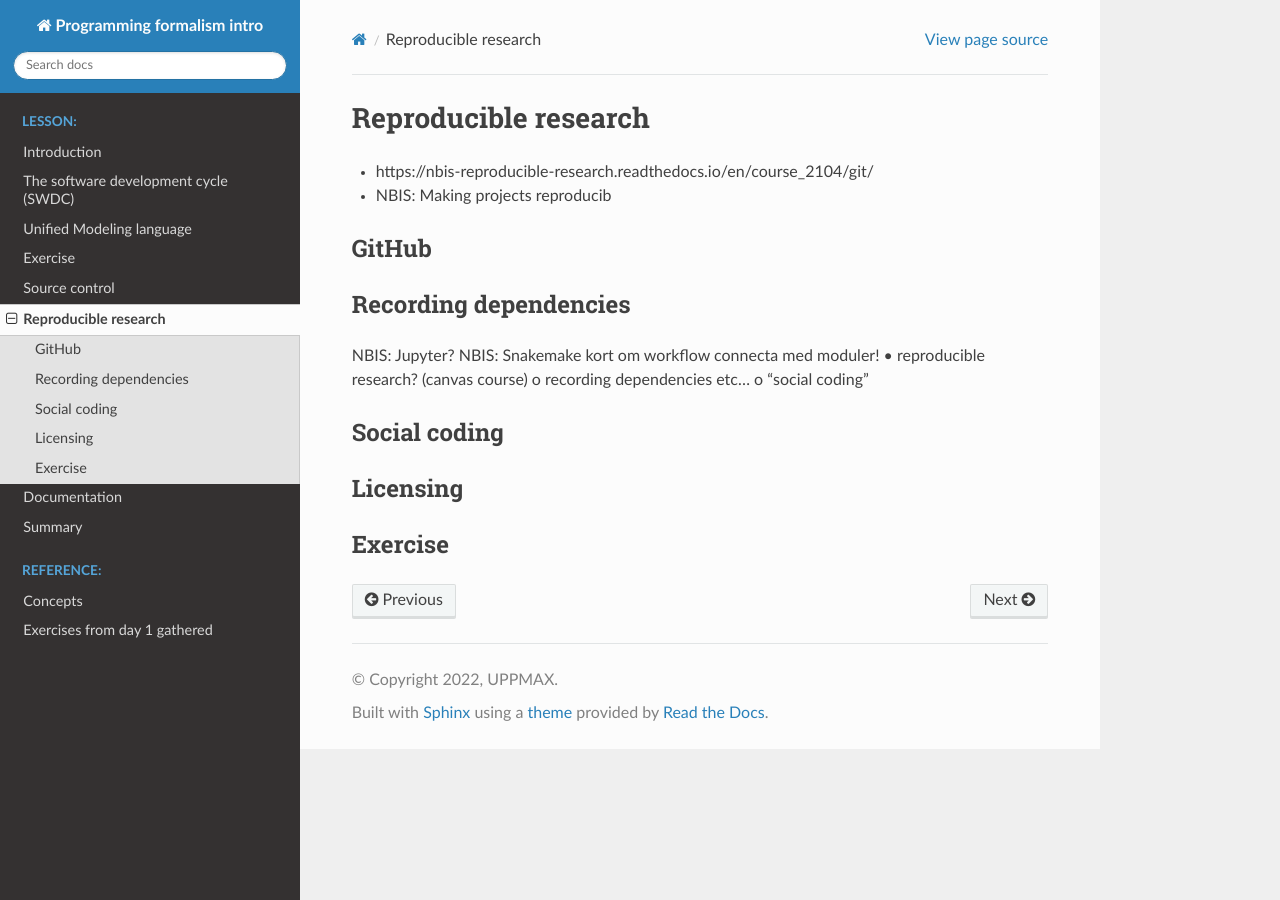
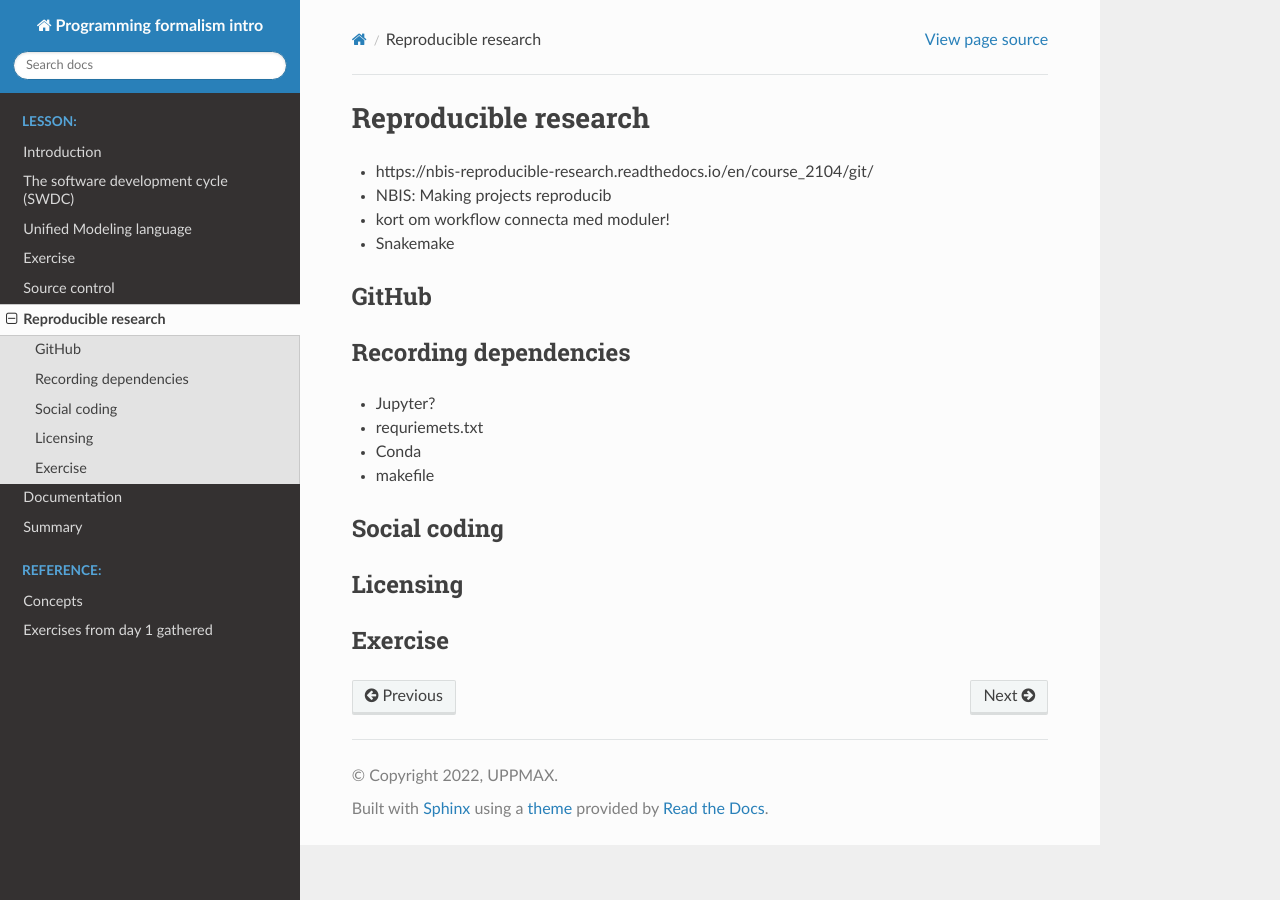
Before and after one commit to UPPMAX/programming_formalisms_intro, a Sphinx documentation site: the page built from doc/reproducible.md, in a window 1280 px wide. Built offline with Sphinx 7.4.7 and the Read the Docs theme 2.0.0, drawn with Linux system fonts in a browser that asks for light colours.

Commit message:
Update reproducible.md

```diff
--- a/doc/reproducible.md
+++ b/doc/reproducible.md
@@ -3,18 +3,19 @@
 - https://nbis-reproducible-research.readthedocs.io/en/course_2104/git/
 - NBIS: Making projects reproducib
 
+- kort om workflow connecta med moduler!
+- Snakemake
 ## GitHub
+
 
 
 
 ## Recording dependencies
 
-NBIS: Jupyter?
-NBIS: Snakemake
-kort om workflow connecta med moduler!
-•	reproducible research? (canvas course)
-o	recording dependencies etc…
-o	“social coding”
+- Jupyter?
+- requriemets.txt
+- Conda
+- makefile
 
 ## Social coding
 
```
